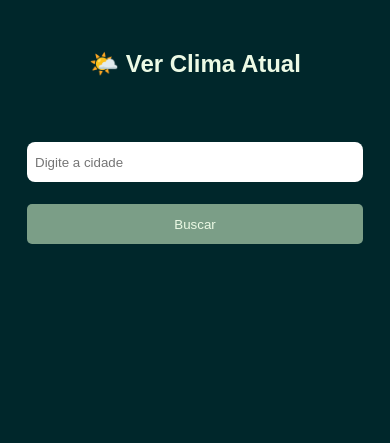
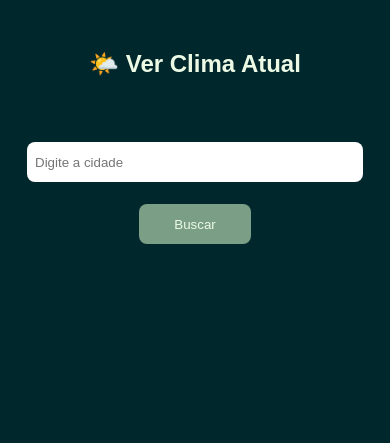
Before and after one commit to danniloraphael/projeto-clima, a Django app: page / in a window 390 px wide. Shown: the top 443 px of the page. Run offline with Django 5.2, Linux system fonts and the light colour scheme.

Commit message:
Ajuste da borda dos botões e cartões para 0.5rem

```diff
--- a/weather/static/weather/css/style.css
+++ b/weather/static/weather/css/style.css
@@ -30,7 +30,7 @@ button {
     width: 7rem;
     height: 2.5rem;
     border: none;
-    border-radius: 5px;
+    border-radius: 0.5rem;
     cursor: pointer;
 
 }
@@ -54,7 +54,7 @@ button[type="submit"]:hover {
     margin: 20px 0 20px 0;
     display: inline-block;
     padding: 5px;
-    border-radius: 10px;
+    border-radius: 0.5rem;
     width: 350px;
     background: var(--secondary-color);
     color: var(--text-color);
@@ -73,7 +73,7 @@ button[type="submit"]:hover {
 .error {
     margin-top: 20px;
     padding: 10px;
-    border-radius: 10px;
+    border-radius: 0.5rem;
     background: var(--error-color);
     color: white;
 }
@@ -100,8 +100,4 @@ button[type="submit"]:hover {
     .card {
         width: 90%;
     }
-
-    button {
-        width: 21rem;
-    }
 }
```
